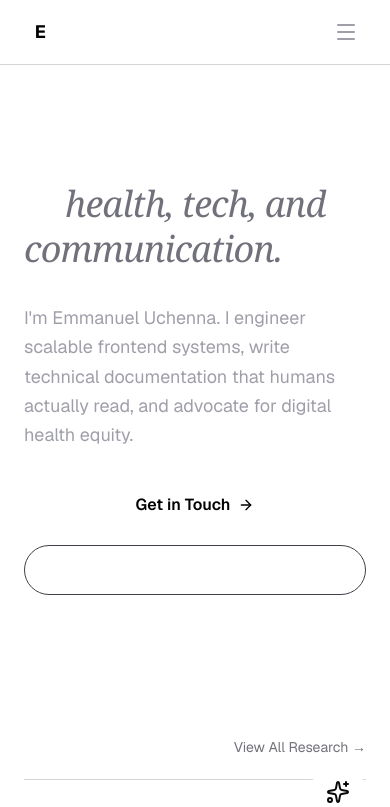
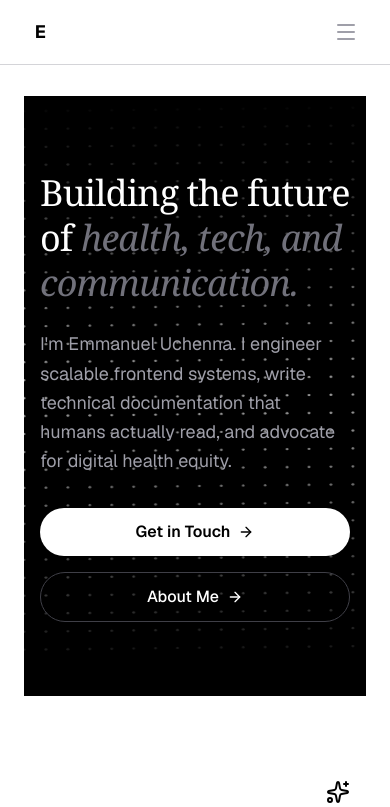
Before and after one commit to Eunit99/portfolio-v2-next, a Next.js app: page / in a window 390 px wide. Shown: the top 807 px of the page. Built offline with nearby package versions, Linux system fonts and the light colour scheme.

Commit message:
Fix: Implement WaveHeader component to replace hero section and enhance animations

```diff
--- a/app/page.tsx
+++ b/app/page.tsx
@@ -1,14 +1,14 @@
-"use client";
-
+'use client';
 
 import React, { useEffect, useState } from 'react';
 import { ArrowRight } from 'lucide-react';
+// Use relative path
 import { DataService } from '../lib/data';
 import Link from 'next/link';
 import Image from 'next/image';
-import { Post, Project } from '@/types/types';
-
-
+// Use relative path
+import { Post, Project } from '../types/types';
+import WaveHeader from '@/components/WaveHeader';
 
 export default function Home() {
   const [featuredProjects, setFeaturedProjects] = useState<Project[]>([]);
@@ -28,41 +28,22 @@ export default function Home() {
   return (
     <div className="space-y-24 animate-in fade-in duration-700">
 
-      {/* Hero Section */}
-      <section className="space-y-8 py-10 md:py-20">
-        <h1 className="text-4xl md:text-6xl font-serif font-medium text-white tracking-tight leading-tight">
-          Building the future of <br className="hidden md:block" />
-          <span className="text-zinc-500 italic">health, tech, and communication.</span>
-        </h1>
-        <p className="text-lg md:text-xl text-zinc-400 max-w-2xl leading-relaxed">
-          I&apos;m Emmanuel Uchenna. I engineer scalable frontend systems, write technical documentation that humans actually read, and advocate for digital health equity.
-        </p>
-        <div className="flex flex-column md:flex-row items-center gap-4 w-full flex-wrap">
-          <Link
-            href="/contact"
-            className="px-6 py-3 bg-white text-black font-semibold rounded-full hover:bg-zinc-200 transition-colors flex items-center gap-2 min-w-full md:min-w-0 justify-center "
-          >
-            Get in Touch <ArrowRight className="w-4 h-4" />
-          </Link>
-          <Link
-            href="/about"
-            className="px-6 py-3 border border-zinc-700 text-white font-medium rounded-full hover:bg-zinc-900 transition-colors flex items-center gap-2 min-w-full md:min-w-0 justify-center "
-          >
-            About Me <ArrowRight className="w-4 h-4" />
-          </Link>
-        </div>
-      </section>
+      {/* Replaced original hero section with WaveHeader.
+        The content inside WaveHeader (in components/WaveHeader.tsx)
+        matches your original hero content exactly.
+      */}
+      <WaveHeader />
 
       {/* Featured Projects */}
-      <section className="space-y-8">
+      <section className="space-y-8 px-6 max-w-6xl mx-auto">
         <div className="flex items-center justify-between border-b border-border pb-4">
           <h2 className="text-2xl font-serif text-white">Selected Projects</h2>
-          <Link href="/research" className="text-sm text-zinc-500 hover:text-white transition-colors">View All Research &rarr;</Link>
+          <Link href="/project/all" className="text-sm text-zinc-500 hover:text-white transition-colors">View All Research &rarr;</Link>
         </div>
 
         <div className="grid md:grid-cols-2 gap-8">
           {featuredProjects.map((project) => (
-            <Link key={project.id} href={`/projects/${project.id}`} className="block group">
+            <Link key={project.id} href={`/project/${project.id}`} className="block group">
               <div className="relative bg-zinc-900/50 border border-zinc-800 rounded-2xl overflow-hidden hover:border-zinc-600 transition-all duration-300 h-full">
                 <div className="aspect-video bg-zinc-800 relative overflow-hidden">
                   <Image
@@ -91,7 +72,7 @@ export default function Home() {
       </section>
 
       {/* Recent Writing */}
-      <section className="space-y-8">
+      <section className="space-y-8 px-6 max-w-6xl mx-auto">
         <div className="flex items-center justify-between border-b border-border pb-4">
           <h2 className="text-2xl font-serif text-white">Recent Writing</h2>
           <Link href="/blog" className="text-sm text-zinc-500 hover:text-white transition-colors">Read Blog &rarr;</Link>
--- /dev/null
+++ b/components/WaveHeader.tsx
@@ -0,0 +1,137 @@
+'use client';
+
+import React, { useEffect, useRef } from 'react';
+import { motion } from 'framer-motion';
+import Link from 'next/link';
+import { ArrowRight } from 'lucide-react';
+
+const WaveHeader = () => {
+  const canvasRef = useRef<HTMLCanvasElement>(null);
+
+  useEffect(() => {
+    const canvas = canvasRef.current;
+    if (!canvas) return;
+
+    const ctx = canvas.getContext('2d');
+    if (!ctx) return;
+
+    let animationFrameId: number;
+    let time = 0;
+
+    // Configuration for the wave
+    const config = {
+      dotSize: 1.5,
+      spacing: 25,
+      amplitude: 40,
+      frequency: 0.01,
+      speed: 0.01,
+      color: 'rgba(255, 255, 255, 0.6)',
+    };
+
+    const resize = () => {
+      canvas.width = window.innerWidth;
+      canvas.height = window.innerHeight; // Or a fixed height if you prefer
+    };
+
+    const draw = () => {
+      // Use clearRect for transparency if you want the background color to show through
+      // or fillRect with a color to set the background.
+      // Here we use the parent's background color (black) effectively by clearing.
+      ctx.clearRect(0, 0, canvas.width, canvas.height);
+
+      ctx.fillStyle = config.color;
+
+      const rows = Math.ceil(canvas.height / config.spacing);
+      const cols = Math.ceil(canvas.width / config.spacing);
+
+      for (let i = 0; i < cols; i++) {
+        for (let j = 0; j < rows; j++) {
+          const x = i * config.spacing;
+          const originalY = j * config.spacing;
+
+          const waveOffset =
+            Math.sin(i * config.frequency + time) * config.amplitude +
+            Math.cos(j * config.frequency + time) * config.amplitude;
+
+          const y = originalY + waveOffset;
+
+          ctx.beginPath();
+          const scale = (waveOffset + config.amplitude * 2) / (config.amplitude * 4);
+          const radius = config.dotSize + (scale * 1);
+
+          ctx.arc(x, y, radius > 0 ? radius : 0, 0, Math.PI * 2);
+          ctx.fill();
+        }
+      }
+
+      time += config.speed;
+      animationFrameId = requestAnimationFrame(draw);
+    };
+
+    window.addEventListener('resize', resize);
+    resize();
+    draw();
+
+    return () => {
+      window.removeEventListener('resize', resize);
+      cancelAnimationFrame(animationFrameId);
+    };
+  }, []);
+
+  return (
+    <section className="relative w-full py-10 md:py-20 bg-black overflow-hidden flex items-center justify-center min-w-full mx-auto min-h-[600px]">
+      {/* Background Canvas */}
+      <canvas
+        ref={canvasRef}
+        className="absolute inset-0 block w-full h-full pointer-events-none"
+      />
+
+      {/* Content Overlay */}
+      <div className="relative z-10 px-4 max-w-6xl mx-auto flex flex-col items-start min-w-full">
+        <motion.h1
+          className="text-4xl md:text-6xl font-serif font-medium text-white tracking-tight leading-tight mb-6"
+          initial={{ opacity: 0, y: 20 }}
+          animate={{ opacity: 1, y: 0 }}
+          transition={{ duration: 0.8, ease: "easeOut" }}
+        >
+          Building the future of <br className="hidden md:block" />
+          <span className="text-zinc-500 italic">health, tech, and communication.</span>
+        </motion.h1>
+
+        <motion.p
+          className="text-lg md:text-xl text-zinc-400 max-w-2xl leading-relaxed mb-8"
+          initial={{ opacity: 0, y: 20 }}
+          animate={{ opacity: 1, y: 0 }}
+          transition={{ duration: 0.8, delay: 0.2, ease: "easeOut" }}
+        >
+          I&apos;m Emmanuel Uchenna. I engineer scalable frontend systems, write technical documentation that humans actually read, and advocate for digital health equity.
+        </motion.p>
+
+        <motion.div
+          className="flex flex-col md:flex-row gap-4 w-full md:w-auto justify-center"
+          initial={{ opacity: 0, y: 20 }}
+          animate={{ opacity: 1, y: 0 }}
+          transition={{ duration: 0.8, delay: 0.4, ease: "easeOut" }}
+        >
+          <Link
+            href="/contact"
+            className="px-6 py-3 bg-white text-black font-semibold rounded-full hover:bg-zinc-200 transition-colors flex items-center gap-2 min-w-[200px] justify-center"
+          >
+            Get in Touch <ArrowRight className="w-4 h-4" />
+          </Link>
+          <Link
+            href="/about"
+            className="px-6 py-3 border border-zinc-700 text-white font-medium rounded-full hover:bg-zinc-900 transition-colors flex items-center gap-2 min-w-[200px] justify-center"
+          >
+            About Me <ArrowRight className="w-4 h-4" />
+          </Link>
+        </motion.div>
+      </div>
+
+      {/* Gradient Overlay to fade edges if needed */}
+      <div className="absolute inset-0 bg-gradient-to-t from-black via-transparent to-black pointer-events-none" />
+    </section>
+  );
+};
+
+export default WaveHeader;
```
